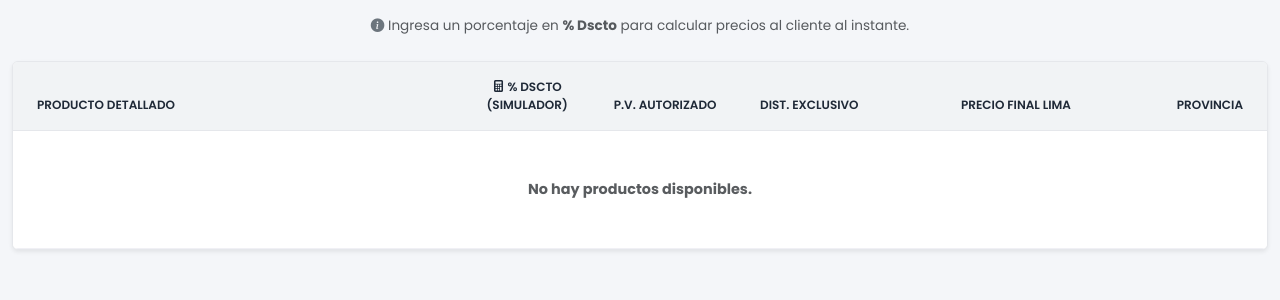
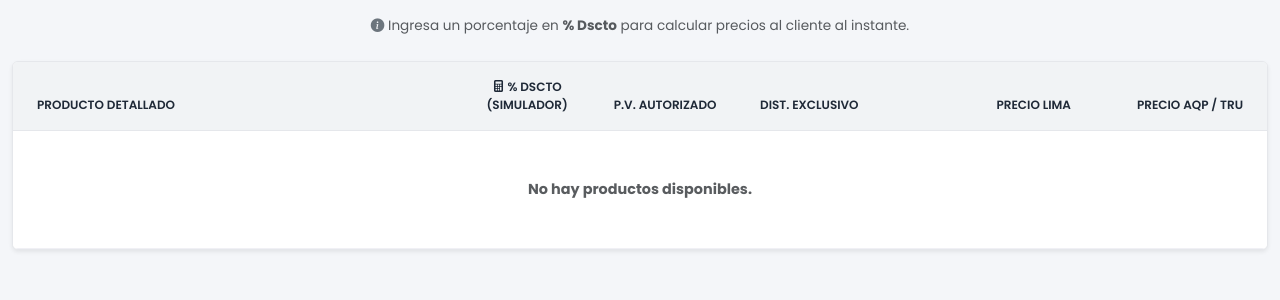
Before and after one commit to GrupoLinrosInterinsumos/gli_precios, a Flask app: page /vendedor in a window 1280 px wide. Shown: the part 147-447 px from the top of the page. Run offline with Flask 3, Linux system fonts and the light colour scheme; the visitor is signed in with stand-in values (Sample User, id 1); data comes from the database, SQL or seed files in the repository; data that the repository does not hold is empty; parts of the project's set-up code (start-up, migrations or seed data) failed here and were passed over.

Commit message:
Update index_vendedor.html

```diff
--- a/templates/index_vendedor.html
+++ b/templates/index_vendedor.html
@@ -102,8 +102,8 @@
                         <th class="text-center" style="width: 12%;"><i class="bi bi-calculator-fill"></i> % Dscto (Simulador)</th>
                         <th class="text-center" style="width: 10%;">P.V. Autorizado</th>
                         <th class="text-center" style="width: 13%;">Dist. Exclusivo</th>
-                        <th class="text-end" style="width: 15%;">Precio Final Lima</th>
-                        <th class="text-end" style="width: 15%; padding-right: 1.5rem;">Provincia</th>
+                        <th class="text-end" style="width: 15%;">Precio Lima</th>
+                        <th class="text-end" style="width: 15%; padding-right: 1.5rem;">Precio AQP / TRU</th>
                     </tr>
                 </thead>
                 <tbody id="tablaResultados"></tbody>
```
